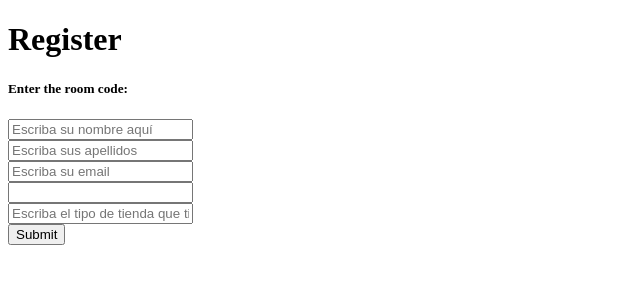
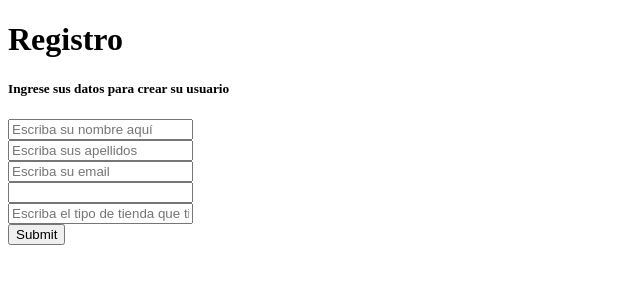
Before and after one commit to linapg/tienda_virtual, a Flask app: page /signup in a window 1280 px wide. Shown: the top 300 px of the page, without its empty margins (0-640 px from the left). Run offline with Flask 2, Linux system fonts and the light colour scheme.

Commit message:
Style correction to the titles of the sign up page

```diff
--- a/templates/signup.html
+++ b/templates/signup.html
@@ -7,9 +7,9 @@
     <title>Register</title>
 </head>
 <body>
-    <h1>Register</h1>
+    <h1>Registro</h1>
     <form action="{{url_for('profile')}}" method="post">
-        <h5>Enter the room code: </h5>
+        <h5>Ingrese sus datos para crear su usuario </h5>
         <div>
             <input type="text" name="Nombres" placeholder="Escriba su nombre aquí">
         </div>
```
